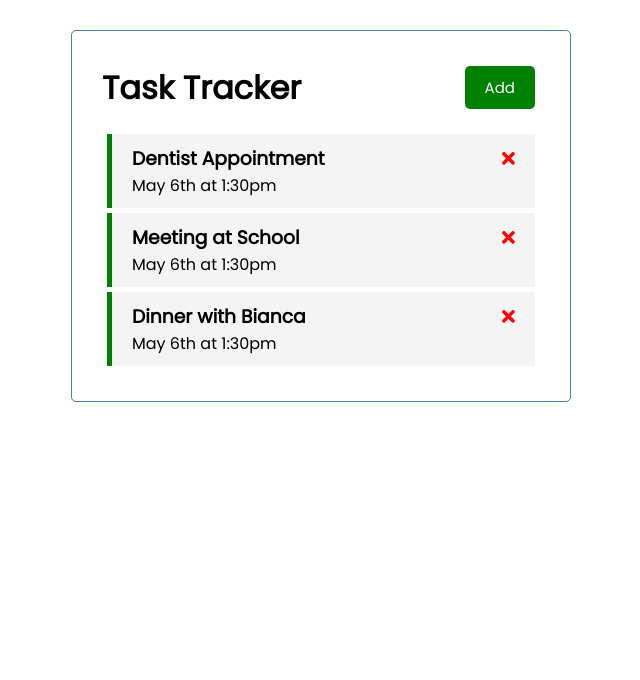
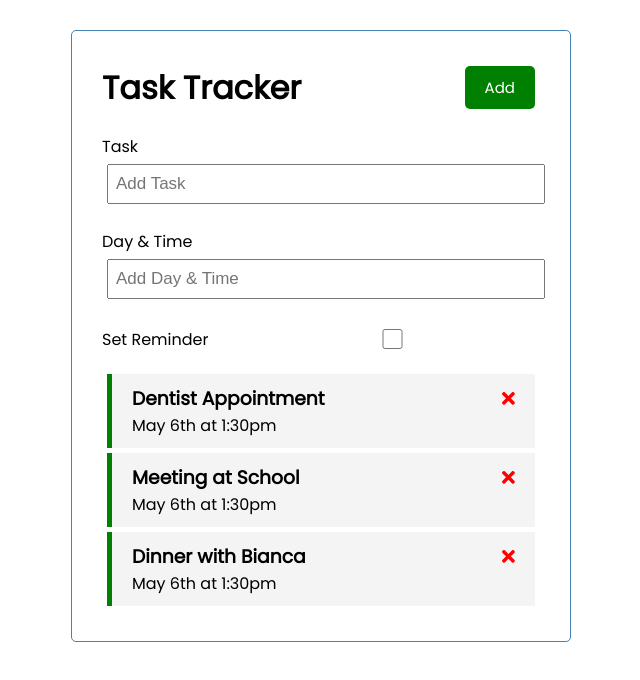
Before and after one commit to toddster79/angular-crash, an Angular app: page / in a window 1280 px wide. Shown: the top 680 px of the page, without its empty margins (319-959 px from the left). Built offline with nearby package versions, Linux system fonts and the light colour scheme; data requests are answered from the project's data file.

Commit message:
Created add-task component and HTML

```diff
--- a/src/app/app.module.ts
+++ b/src/app/app.module.ts
@@ -8,6 +8,7 @@
 import { ButtonComponent } from './components/button/button.component';
 import { TasksComponent } from './components/tasks/tasks.component';
 import { TaskItemComponent } from './components/task-item/task-item.component';
+import { AddTaskComponent } from './components/add-task/add-task.component';
 
 
 @NgModule({
@@ -16,7 +17,8 @@
     HeaderComponent,
     ButtonComponent,
     TasksComponent,
-    TaskItemComponent
+    TaskItemComponent,
+    AddTaskComponent
   ],
   imports: [
     BrowserModule,
--- /dev/null
+++ b/src/app/components/add-task/add-task.component.html
@@ -0,0 +1,14 @@
+<form>
+    <div class="form-control">
+        <label for="text">Task</label>
+        <input type="text" name="text" id="text" placeholder="Add Task" />
+    </div>
+    <div class="form-control">
+        <label for="day">Day & Time</label>
+        <input type="text" name="text" id="day" placeholder="Add Day & Time" />
+    </div>
+    <div class="form-control form-control-check">
+        <label for="reminder">Set Reminder</label>
+        <input type="checkbox" name="reminder" id="reminder" />
+    </div>
+</form>
--- /dev/null
+++ b/src/app/components/add-task/add-task.component.ts
@@ -0,0 +1,15 @@
+import { Component, OnInit } from '@angular/core';
+
+@Component({
+  selector: 'app-add-task',
+  templateUrl: './add-task.component.html',
+  styleUrls: ['./add-task.component.css']
+})
+export class AddTaskComponent implements OnInit {
+
+  constructor() { }
+
+  ngOnInit(): void {
+  }
+
+}
--- a/src/app/components/tasks/tasks.component.html
+++ b/src/app/components/tasks/tasks.component.html
@@ -1,3 +1,4 @@
+<app-add-task></app-add-task>
 <app-task-item
 *ngFor="let task of tasks"
 [task]="task"
```
Also changed, not shown: src/app/components/add-task/add-task.component.css (added), 1 other file (tests, documents, lock files or other folders).
